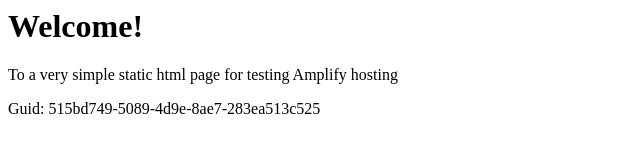
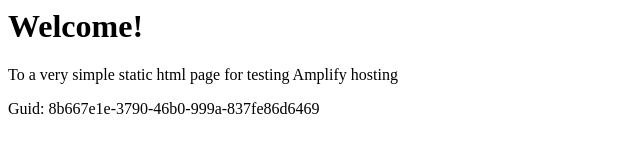
Before and after one commit to aws-aemilia-cmh/Github-PR-Commit-Integration-Test-DoNotTouch-GitHubWebhookPushCanaryTest-v1-prod-us-east-2, a website: page src/index.html in a window 1280 px wide. Shown: the full height of the page, 0-640 px from the left. Drawn offline with Linux system fonts and the light colour scheme.

Commit message:
commit from integ tests

```diff
--- a/src/index.html
+++ b/src/index.html
@@ -12,6 +12,6 @@
 <body>
     <h1>Welcome!</h1>
     <p>To a very simple static html page for testing Amplify hosting</p>
-    <p>Guid: 515bd749-5089-4d9e-8ae7-283ea513c525</p></body>
+    <p>Guid: 8b667e1e-3790-46b0-999a-837fe86d6469</p></body>
 
 </html>
```
